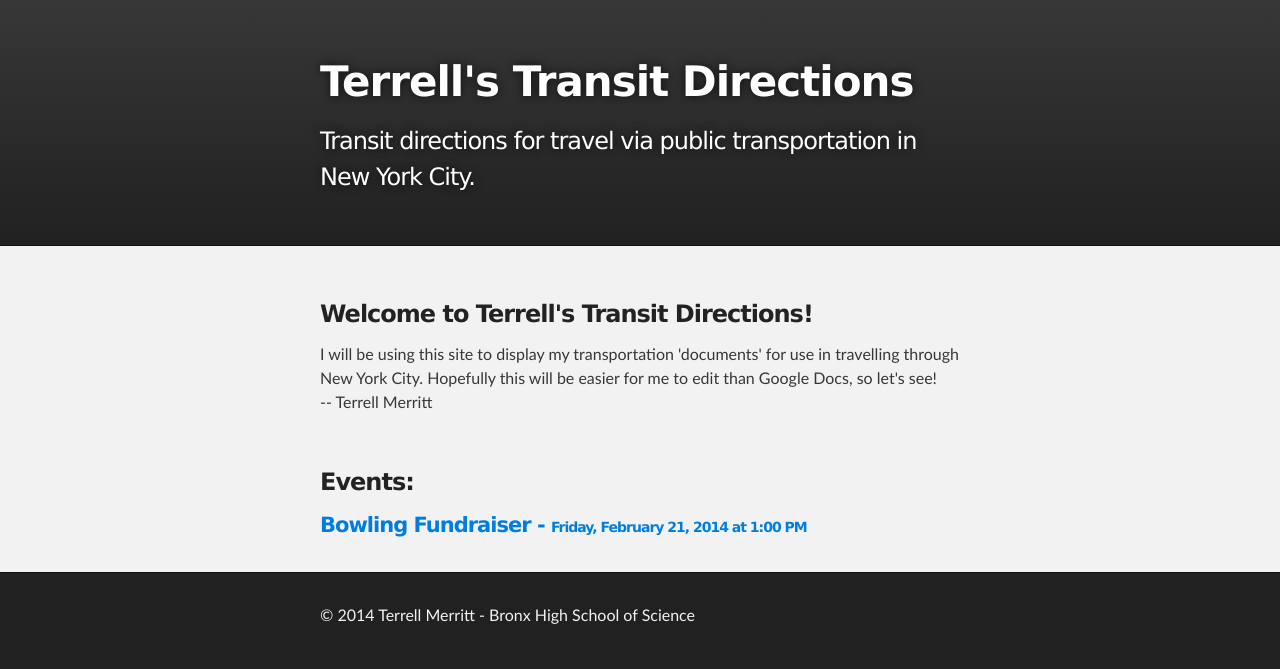
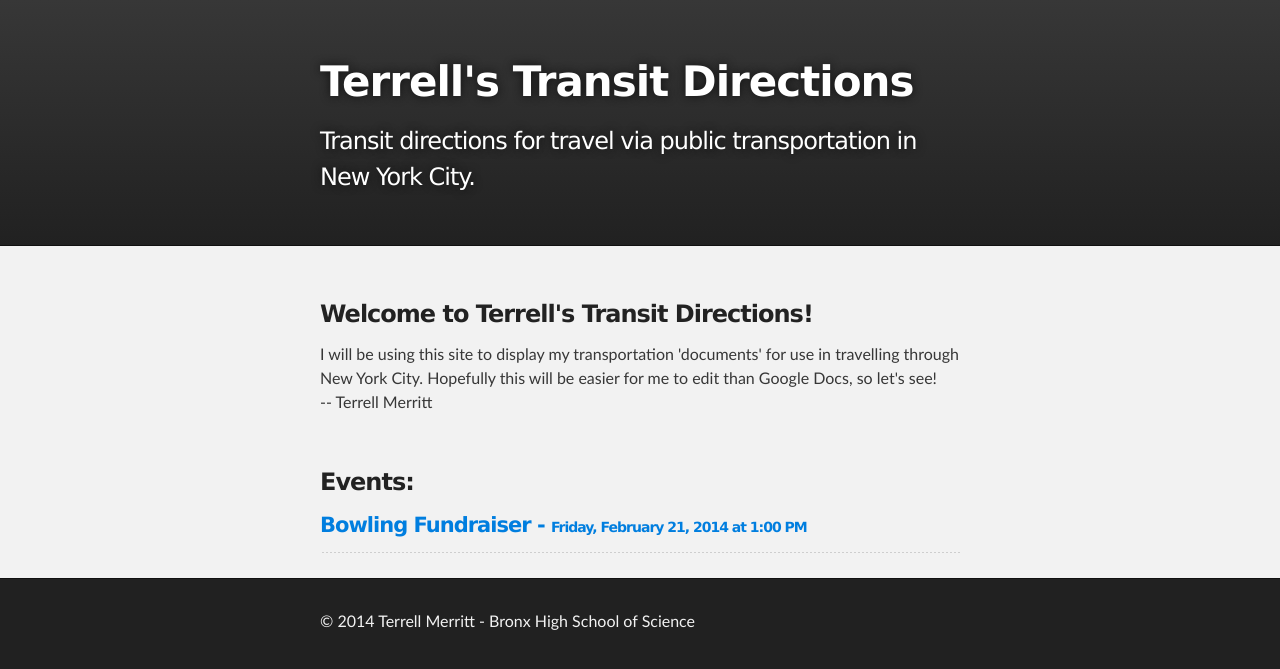
Before and after one commit to terrellthemtaguy/terrellthemtaguy.github.io, a Jekyll site: the page built from index.html, in a window 1280 px wide. Shown: the top 669 px of the page. Built offline with Jekyll 4.4.1, drawn with Linux system fonts in a browser that asks for light colours.

Commit message:
added HR line

```diff
--- a/index.html
+++ b/index.html
@@ -23,6 +23,7 @@ published: true
    <h3>Events:</h3>
   {% for direction in site.posts %}
     <h4><a href="{{ direction.url }}">{{ direction.title }} - <span style="font-size: 14px;">{{ direction.time }}</span></a></h4>
+    <hr align="LEFT">
   {% endfor %}
   </section>
 </div>
```
